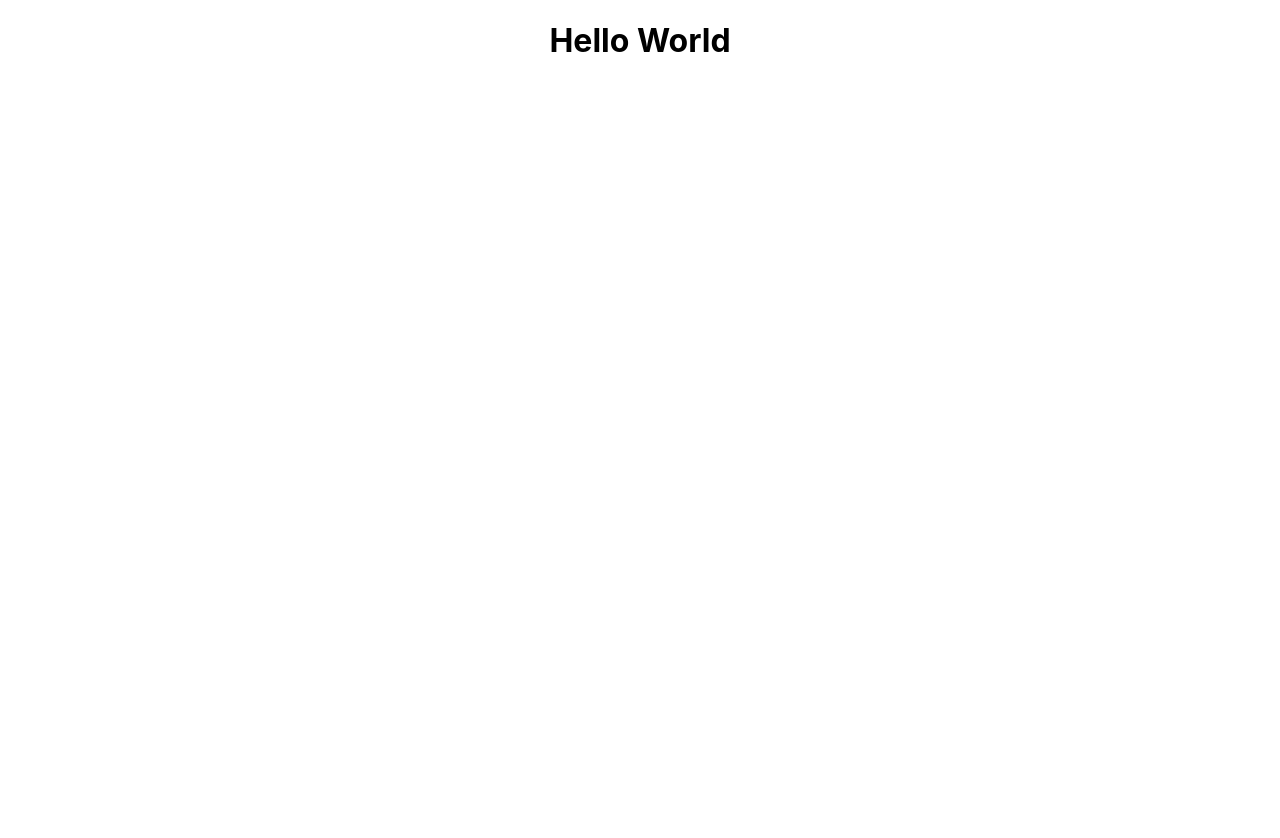
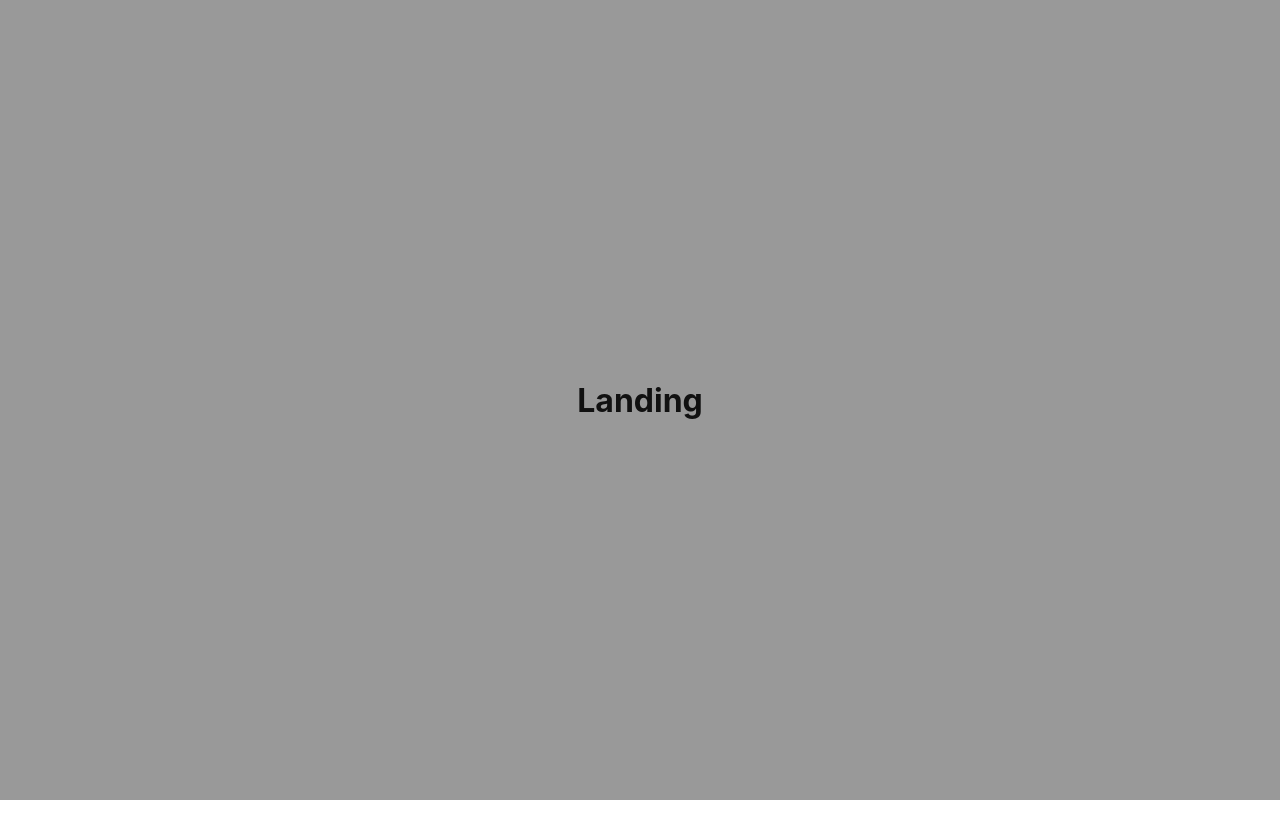
Before and after one commit to dshamany/VoucherApp, a React (Create React App) app: page / in a window 1280 px wide. Shown: the top 838 px of the page. Before the commit the page ends 800 px from the top, so only its background shows below. Built offline with nearby package versions, Linux system fonts and the light colour scheme.

Commit message:
create landing page with signup form placeholders

```diff
--- a/src/App.js
+++ b/src/App.jsx
@@ -1,11 +1,11 @@
 import React from 'react';
 import './App.css';
-import Title from './components/Title';
+import Index from './components/Index';
 
 function App() {
   return (
     <div className="App">
-          <Title/>
+          <Index />
     </div>
   );
 }
--- a/src/components/About.jsx
+++ b/src/components/About.jsx
@@ -0,0 +1,14 @@
+import React from 'react';
+import './Styles.css';
+
+function About(props){
+    return (
+        <div className="main-container">
+            <div className="about">
+                <h1>About</h1>
+            </div>
+        </div>
+    )
+}
+
+export default About;
--- /dev/null
+++ b/src/components/Index.jsx
@@ -0,0 +1,18 @@
+import React from 'react';
+import './Styles.css';
+
+import Landing from './Landing';
+import About from './About';
+import Signup from './Signup';
+
+function Index(props){
+    return (
+        <div className="main-container">
+            <Landing />
+            <About />
+            <Signup />
+        </div>
+    )
+}
+
+export default Index;
--- a/src/components/Landing.jsx
+++ b/src/components/Landing.jsx
@@ -0,0 +1,14 @@
+import React from 'react';
+import './Styles.css';
+
+function Landing(props){
+    return (
+        <div className="main-container">
+            <div className="landing">
+                <h1>Landing</h1>
+            </div>
+        </div>
+    )
+}
+
+export default Landing;
--- a/src/components/Signup.jsx
+++ b/src/components/Signup.jsx
@@ -0,0 +1,31 @@
+import React from 'react';
+import './Styles.css';
+
+function Signup(props){
+    return (
+        <div className="main-container">
+            <div className="signup">
+                <h1>Signup</h1>
+                <div className="signup-form">
+                    <input
+                        placeholder='Full Name'
+                        type='text'
+                    />
+                    <input
+                        placeholder='Email Address'
+                        type='email'
+                    />
+                </div>
+                <div className="action-bar">
+                    <input
+                        className='btn submit'
+                        type='button'
+                        value='Submit'
+                    />
+                </div>
+            </div>
+        </div>
+    )
+}
+
+export default Signup;
--- /dev/null
+++ b/src/components/Styles.css
@@ -0,0 +1,134 @@
+:root {
+    --landing-bg: #999;
+    --about-bg: #fff;
+    --signup-bg: #222;
+    --light-text: #fff;
+    --dark-text: #111;
+    --general-radius: 5px;
+
+    --submit-color: rgb(0, 200, 0);
+    --submit-color-hover: rgb(100, 253, 100);
+    --cancel-color: rgb(180, 0, 0);
+    --cancel-color-hover: rgb(255, 130, 130);
+
+    --button-text-color: #fff;
+    --button-text-weight: bold;
+    --button-text-font: helvetica;
+    --button-text-size: 16px;
+    --button-shadow-color: rgb(100, 100, 100);
+    --button-inset-shadow-color: rgba(0, 0, 0, 0.7);
+    --input-shadow-color: #bbb;
+    --input-inset-shadow-color: rgba(0, 0, 0, 0.6);
+}
+
+.main-container {
+    display: flex;
+    flex-direction: column;
+    justify-content: center;
+    align-items: center;
+    overflow: hidden;
+}
+
+.landing, .about, .signup {
+    display: flex;
+    flex-direction: column;
+    justify-content: center;
+    align-items: center;
+    height: 100vh;
+    width: 100vw;
+}
+
+.landing {
+    background-color: var(--landing-bg);
+    color: var(--dark-text);
+}
+
+.about {
+    background-color: var(--about-bg);
+    color: var(--dark-text);
+}
+
+.signup {
+    display: flex;
+    flex-direction: column;
+    justify-content: flex-start;
+    align-items: center;
+    background-color: var(--signup-bg);
+    color: var(--light-text);
+    height: 30vh;
+}
+
+input[type='text'], input[type='email'] {
+    padding: 15px;
+    box-shadow: 2px 2px 3px var(--input-shadow-color),
+                inset 3px 3px 2px var(--input-inset-shadow-color);
+    border: 0px solid #000;
+    border-radius: var(--general-radius);
+}
+
+input[type="button"]{
+    outline:none;
+ }
+
+ input[type="button"]::-moz-focus-inner {
+    border: 0;
+ }
+
+ .signup-form {
+     display: flex;
+     flex-direction: column;
+     justify-content: space-around;
+     width: 270px;
+ }
+
+ .signup-form > input {
+     margin: 10px;
+ }
+
+ .action-bar {
+     display: flex;
+     flex-direction: row;
+     justify-content: space-around;
+     align-items: center;
+     width: 300px;
+     margin: 10px;
+ }
+
+.btn {
+    line-height: 40px;
+    height: 40px;
+    width: 100px;
+    box-shadow: 1px 1px 1px var(--button-inset-shadow-color),
+                inset 2px 2px 2px var(--button-shadow-color);
+    border: 2px solid #000;
+    border-radius: var(--general-radius);
+    outline: none;
+    background-color: inherit;
+    color: var(--button-text-color);
+    font-weight: var(--button-text-weight);
+    font-family: var(--button-text-font);
+    font-size: var(--button-text-size);
+
+}
+
+.btn:active {
+    box-shadow: inset 1px 1px 1px var(--button-inset-shadow-color),
+                3px 3px 3px var(--button-shadow-color);
+    line-height: 43px;
+}
+
+.submit {
+    color: var(--submit-color);
+}
+
+.submit:hover {
+    color: var(--submit-color-hover);
+}
+
+.cancel {
+    color: var(--cancel-color);
+}
+
+.cancel:hover {
+    color: var(--cancel-color-hover);
+}
--- a/src/components/Title.jsx
+++ /dev/null
@@ -1,13 +0,0 @@
-import React from 'react';
-
-function Title () {
-    return (
-        <div>
-            <h1>
-                Hello World
-            </h1>
-        </div>
-    )
-}
-
-export default Title;
```
